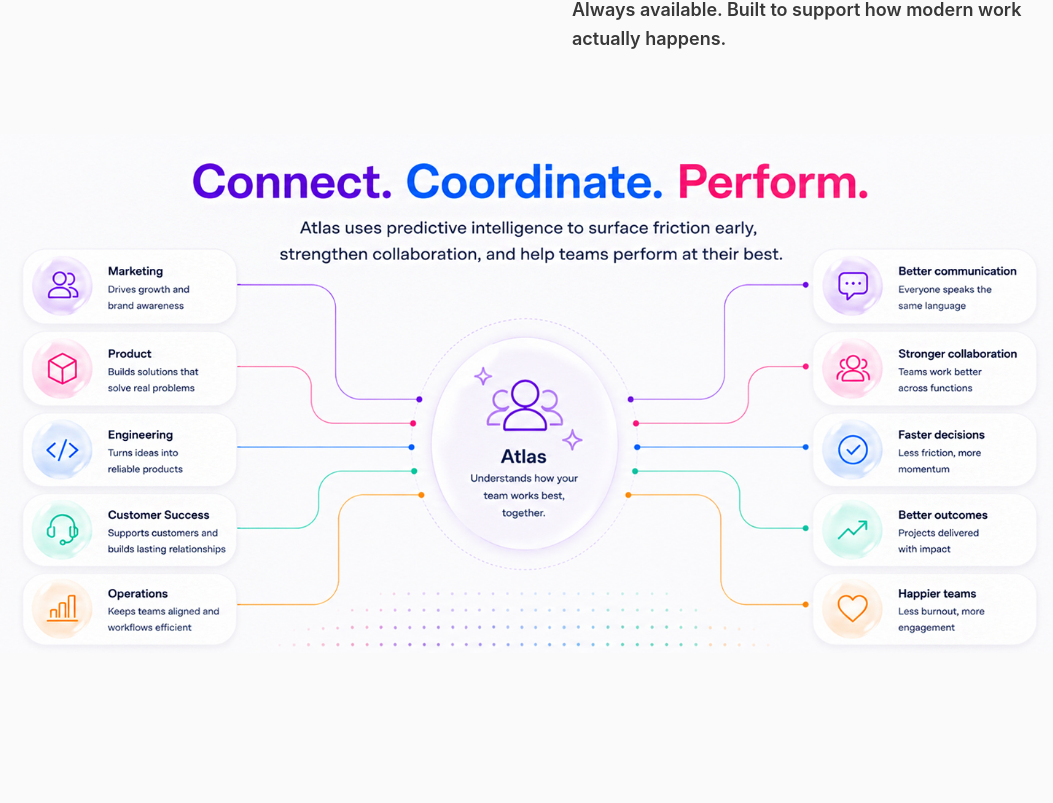
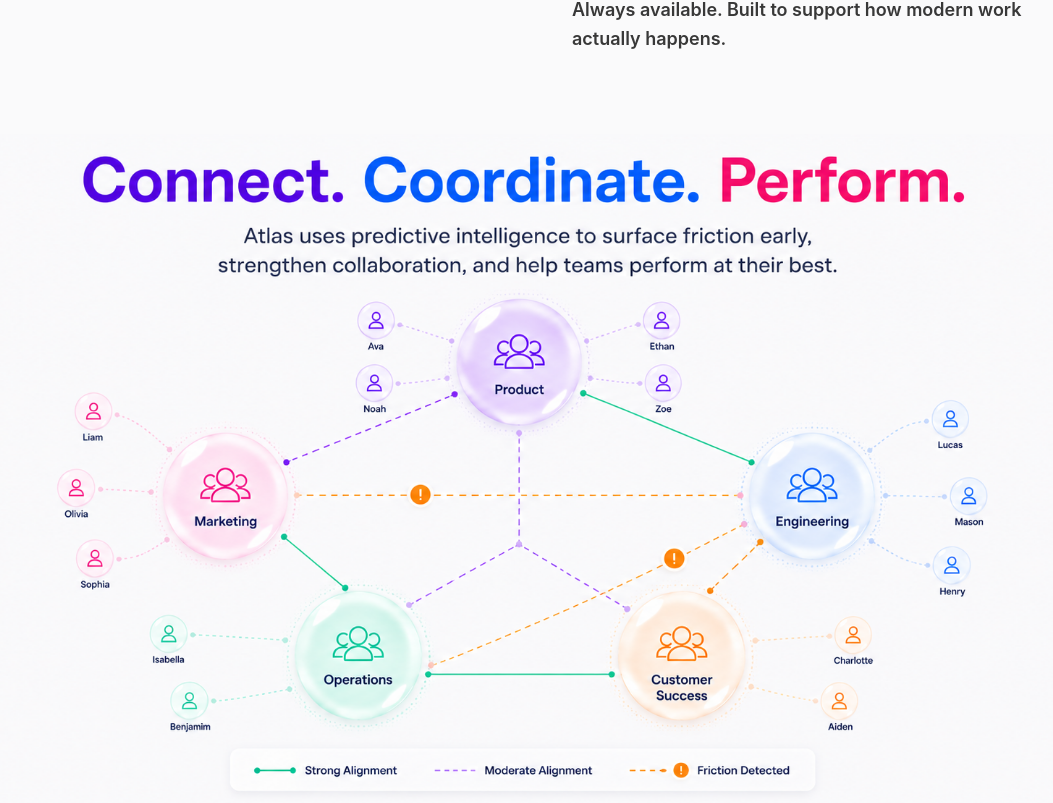
Before and after one commit to martamindacc/v0-Atlas-website-, a Next.js app: page /atlas/teams in a window 1280 px wide. Shown: the part 2377-3180 px from the top of the page, without its empty margins (116-1169 px from the left). Built offline with nearby package versions, Linux system fonts and the light colour scheme.

Commit message:
feat: update team coordination diagram image
Replaced old team diagram with new coordination image for better visual representation

```diff
--- a/app/atlas/teams/page.tsx
+++ b/app/atlas/teams/page.tsx
@@ -216,7 +216,7 @@
         {/* Teams Workflow Diagram - Centered Full Width */}
         <div className="max-w-[1300px] mx-auto px-4 md:px-8 mt-12 md:mt-20 w-full flex items-center justify-center">
           <img
-            src="/images/atlas_teams_diagram_final.jpg"
+            src="/images/atlas_teams_coordination.jpg"
             alt="Connect. Coordinate. Perform."
             className="w-full h-auto max-w-[1210px] object-contain"
           />
```
Also changed, not shown: public/images/atlas_teams_coordination.jpg (added).
